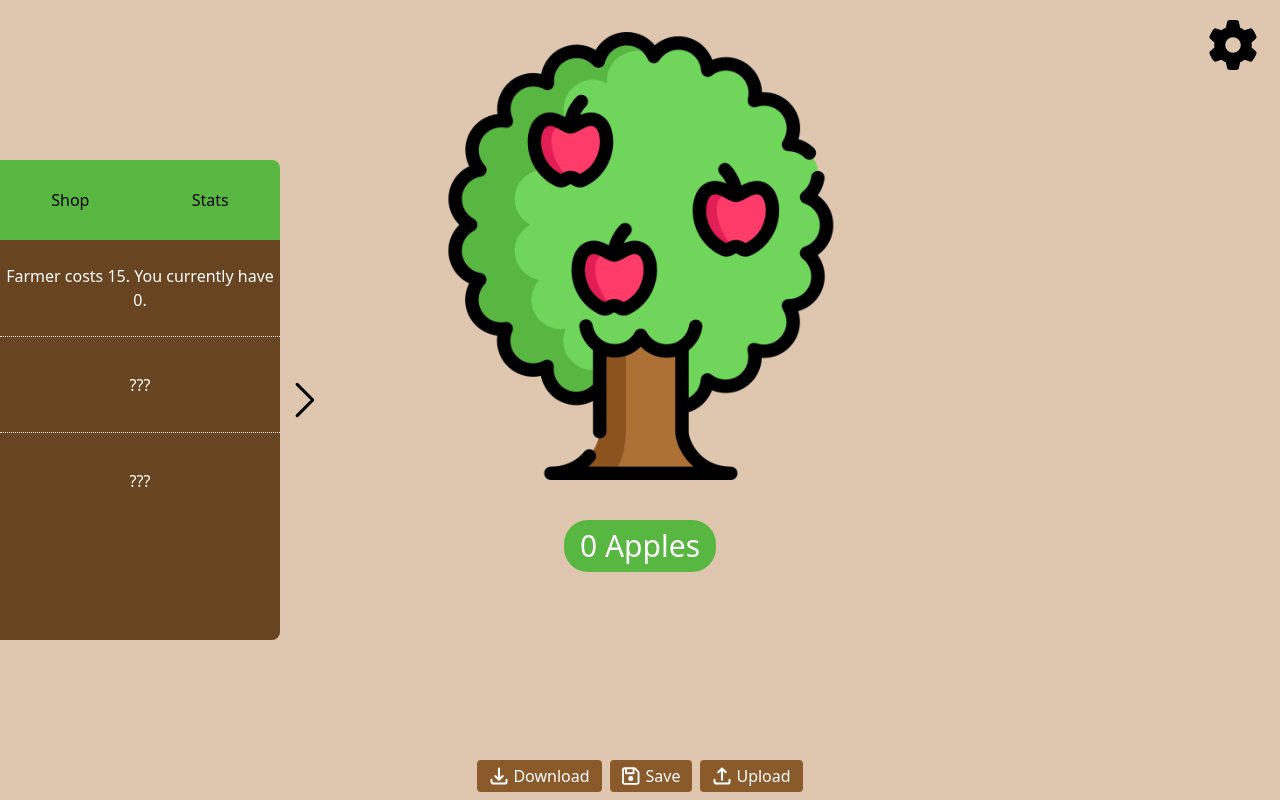
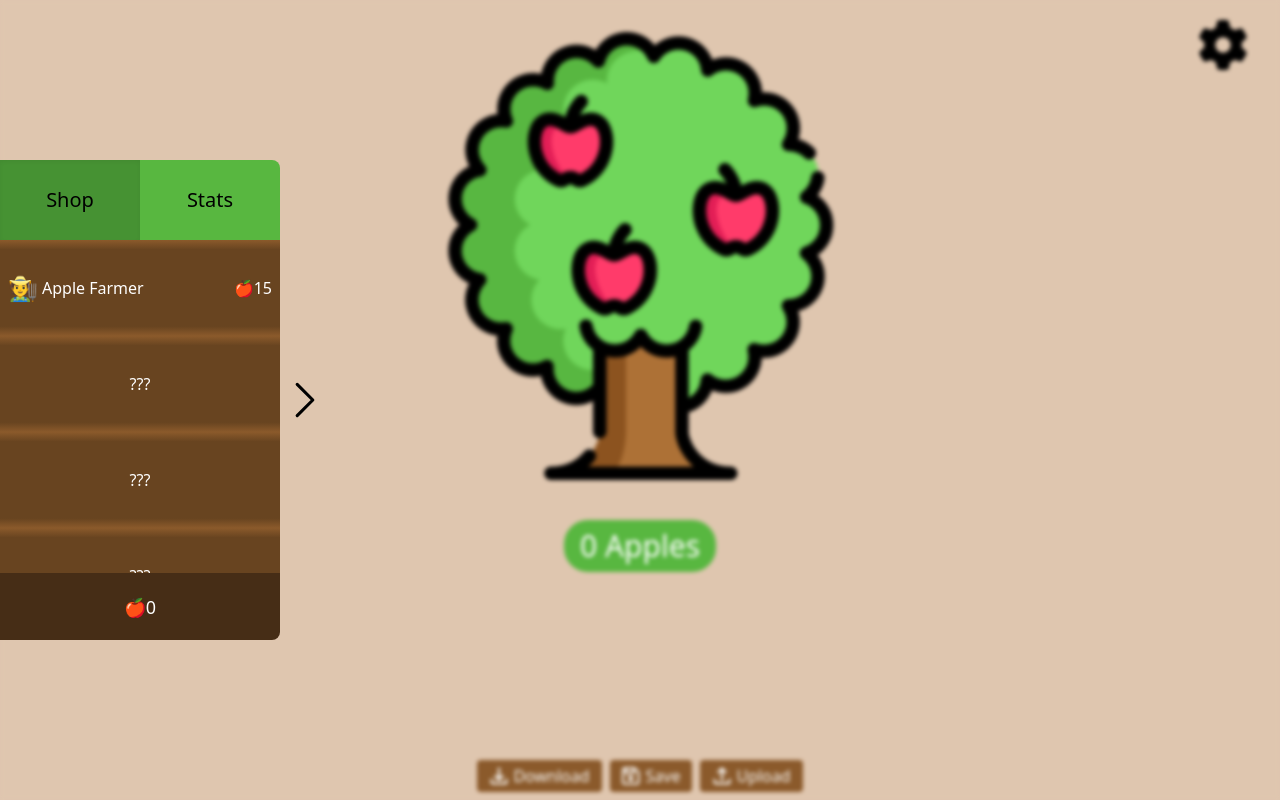
Before and after one commit to Leonardo-Gerling/Idle_Stonks, a Next.js app: page /game in a window 1280 px wide. Built offline with nearby package versions, Linux system fonts and the light colour scheme.

Commit message:
change SHop layout; remove scrollbar in shop; add ShopItem

```diff
--- a/components/game/settings_cog_wheel.tsx
+++ b/components/game/settings_cog_wheel.tsx
@@ -6,7 +6,7 @@ export default function SettingsCogWheel(): ReactElement {
     const [showSettings, setShowSettings] = useState(false)
 
     return (
-        <button aria-label="settings cog wheel" className="h-10 w-10 absolute top-5 right-8" onClick={() => setShowSettings(!showSettings)}>
+        <button aria-label="settings cog wheel" className="h-[50px] w-[50px] absolute top-5 right-8" onClick={() => setShowSettings(!showSettings)}>
             <CogWheel width={50} />
         </button>
     )
--- a/components/game/shop.tsx
+++ b/components/game/shop.tsx
@@ -11,15 +11,17 @@ export default function Shop(): ReactElement {
     const [collapsed, setCollapsed] = useState(false)
 
     return (
+        <>
+            <div className={`absolute inset-0 h-screen w-screen z-10 backdrop-blur-[2px] transition-opacity ease-in-out duration-700 ${collapsed ? "opacity-0 pointer-events-none" : "opacity-100"}`} />
             <section aria-label="shop" className={`transform-transition ease-in-out duration-700 absolute flex flex-row top-1/2 -translate-y-1/2 h-[30rem] z-20 pointer-events-none  ${collapsed ? "translate-x-[-17.5rem]" : ""}`}>
                 <div className="flex flex-col w-[17.5rem]  justify-center items-center pointer-events-auto">
 
-                <div className="flex flex-row flex-1 justify-around items-center w-full bg-green-500  rounded-tr-lg">
-                    <button onClick={() => setShowShopView(true)}>Shop</button>
-                    <button onClick={() => setShowShopView(false)}>Stats</button>
+                    <div className="flex flex-row flex-1 justify-around items-center w-full bg-green-500 rounded-tr-lg text-xl">
+                        <button onClick={() => setShowShopView(true)} className={`h-full w-full ${showShopView ? "bg-green-600 shadow-inner" : ""}`}>Shop</button>
+                        <button onClick={() => setShowShopView(false)} className={`h-full w-full ${showShopView ? "" : "bg-green-600 shadow-inner"}`}>Stats</button>
                     </div>
 
-                <div className="bg-brown-700 w-[17.5rem] flex-[5] rounded-br-lg text-white overflow-auto">
+                    <div className="w-[17.5rem] flex-[5] rounded-br-lg text-white overflow-auto">
                         {showShopView ? <ShopView /> : <StatsView />}
                     </div>
                 </div>
@@ -30,5 +32,6 @@ export default function Shop(): ReactElement {
                     </button>
                 </div>
             </section>
+        </>
     )
 }
--- a/components/game/shop_tile.tsx
+++ b/components/game/shop_tile.tsx
@@ -33,9 +33,11 @@ interface ShopTileProps {
 export default function ShopTile({ shopItem }: ShopTileProps): ReactElement {
     const {counts, apples, setApples, incrementItem} = useContext(ShopContext)
 
+    const name = shopItem.itemName
+
     if (!previousItemBought(shopItem, counts)) {
         return (
-            <div className="flex justify-center items-center h-24 w-full">
+            <div className="flex justify-center items-center h-24 w-full shop-gradient">
                 <p aria-label="Hidden Item">
                     ???
                 </p>
@@ -44,16 +46,22 @@ export default function ShopTile({ shopItem }: ShopTileProps): ReactElement {
     }
 
     return (
-        <div className="flex justify-center items-center h-24 w-full">
-            <button aria-label={`Buy ${shopItem.itemName}`} onClick={() => {
-                if (apples >= shopItem.getPrice(counts[shopItem.itemName])) {
-                    setApples(apples - shopItem.getPrice(counts[shopItem.itemName]))
+        <button
+            aria-label={`Buy ${name}`}
+            className="flex flex-row justify-between items-center px-2 h-24 w-full shop-gradient"
+            onClick={() => {
+                if (apples >= shopItem.getPrice(counts[name])) {
+                    setApples(apples - shopItem.getPrice(counts[name]))
                     incrementItem(shopItem, 1)
-                }
-            }}>
-                {shopItem.itemName} costs {shopItem.getPrice(counts[shopItem.itemName])}. You currently have {counts[shopItem.itemName]}.
-            </button>
-        </div>
+                }}
+        }>
+            <div className="flex flex-row items-center gap-1">
+                <p className="text-2xl">{shopItem.emoji}</p>
+                <p className="whitespace-nowrap">{name}</p>
+            </div>
+
+            <p className="font-medium">🍎{shopItem.getPrice(counts[name])}</p>
+        </button>
     )
 
 
--- a/components/game/shop_view.tsx
+++ b/components/game/shop_view.tsx
@@ -1,14 +1,22 @@
-import { ReactElement } from "react"
+import { ReactElement, useContext } from "react"
 
 import ShopTile from "@components/game/shop_tile"
-import { farmer, backyardTree, appleFarm } from "@utilities/shop_items"
+import shopItems from "@utilities/shop_items"
+import ShopContext from "@utilities/shop_context"
 
 export default function ShopView(): ReactElement {
+    const {apples} = useContext(ShopContext)
+
     return (
-        <div aria-label="buy-view" className="flex flex-col justify-start divide-y divide-dotted select-none">
-            <ShopTile shopItem={farmer} />
-            <ShopTile shopItem={backyardTree} />
-            <ShopTile shopItem={appleFarm} />
+        <div aria-label="buy-view" className="flex flex-col h-full w-full justify-start">
+            <div className="flex-[5] overflow-y-scroll hidden-scrollbar select-none">
+                {shopItems.map((shopItem) => <ShopTile shopItem={shopItem} key={`${shopItem.itemName} ShopTile`} />)}
+            </div>
+            <div className="flex flex-1 justify-center items-center text-lg font-medium bg-brown-800">
+                <p>🍎{Math.floor(apples)}</p>
+            </div>
         </div>
     )
 }
+
+//  divide-y divide-dotted
--- a/components/game/stat_tile.tsx
+++ b/components/game/stat_tile.tsx
@@ -14,8 +14,16 @@ export default function StatTile({ shopItem }: StatTileProps): ReactElement {
     const name = shopItem.itemName
 
     return (
-        <div aria-label={`Stats of ${name}s`} className="flex justify-center items-center w-full h-[7rem]">
-            {counts[name] > 0 ? <p>{counts[name]} {shopItem.emoji}{name}{counts[name] > 1 ? "s" : ""} produce 🍎{fixNumber(shopItem.changePerSecond * counts[name])}/s</p> : null}
+        <div className="flex flex-row justify-between items-center px-2 h-24 w-full shop-gradient">
+            <div className="flex flex-row gap-1 w-full items-center">
+                <p className="text-2xl">{shopItem.emoji}</p>
+                <p className="whitespace-nowrap">{name}</p>
+            </div>
+
+            <div className="flex flex-col justify-evenly items-end h-full w-full font-medium">
+                <p>x{counts[name]}</p>
+                <p>🍎{fixNumber(shopItem.changePerSecond * counts[name])}/s</p>
+            </div>
         </div>
     )
 }
--- a/components/game/stats_view.tsx
+++ b/components/game/stats_view.tsx
@@ -1,6 +1,6 @@
 import { ReactElement, useContext } from "react"
 
-import { farmer, backyardTree, appleFarm } from "@utilities/shop_items"
+import shopItems from "@utilities/shop_items"
 import StatTile from "@components/game/stat_tile"
 import ShopContext from "@utilities/shop_context"
 
@@ -9,13 +9,11 @@ export default function StatsView(): ReactElement {
 
     return (
         <div aria-label="stats-view" className="flex flex-col h-full w-full justify-start">
-            <div className="flex-[5]  divide-y divide-dotted overflow-y-scroll select-none">
-                <StatTile shopItem={farmer} />
-                <StatTile shopItem={backyardTree} />
-                <StatTile shopItem={appleFarm} />
+            <div className="flex-[5] overflow-y-scroll hidden-scrollbar select-none">
+                {shopItems.map((shopItem) => <StatTile shopItem={shopItem} key={`${shopItem.itemName} StatTile`} />)}
             </div>
-            <div className="flex flex-1 justify-center items-center border-t-[1px]">
-                <p>🍎{changePerSecond.toFixed(2)}/s in total</p>
+            <div className="flex flex-1 justify-center items-center bg-brown-800 text-lg font-medium">
+                <p>🍎{changePerSecond.toFixed(2)}/s</p>
             </div>
         </div>
     )
--- a/components/game/tree_section.tsx
+++ b/components/game/tree_section.tsx
@@ -10,21 +10,20 @@ export default function TreeSection(): ReactElement {
     useAppleGame()
 
     return (
-        <div aria-label="Tree Section" className="select-none flex flex-col mx-auto w-full h-[32rem] p-8 items-center">
-            <div className="w-full h-full">
+        <section aria-label="Tree Section" className="select-none flex flex-col mx-auto w-full h-[32rem] p-8 items-center">
+            <button className="w-full h-full" onClick={() => setApples(apples + changePerClick + 1000)}>
                 <Image
                     src="/apple_tree.png"
                     width={512}
                     height={512}
                     priority={true}
                     alt="Apple Tree"
-                    onClick={() => setApples(apples + changePerClick + 1000)}
-                    className="cursor-pointer undraggable h-full w-full object-bottom object-contain"
+                    className="undraggable h-full w-full object-bottom object-contain"
                 />
-            </div>
+            </button>
 
             <p className="text-white bg-green-500 mt-10 text-center text-3xl py-2 px-4 rounded-3xl">{Math.floor(apples).toFixed(0)} Apples</p>
-        </div>
+        </section>
     )
 }
 
--- a/styles/globals.css
+++ b/styles/globals.css
@@ -1,6 +1,10 @@
 @tailwind base;
 @tailwind components;
 @tailwind utilities;
+
+button {
+    -webkit-tap-highlight-color: transparent;
+}
 
 .undraggable {
     user-drag: none;
@@ -16,4 +20,26 @@
     -moz-user-select: none;
     -ms-user-select: none;
     user-select: none;
+    -webkit-tap-highlight-color: transparent;
+    -webkit-touch-callout: none;
 }
+
+.hidden-scrollbar {
+    -ms-overflow-style: none;
+    scrollbar-width: none;
+}
+
+.hidden-scrollbar::-webkit-scrollbar {
+    display: none;
+}
+
+.shop-gradient {
+    background: rgba(104, 68, 32, 1);
+    background: linear-gradient(
+                    180deg,
+                    rgba(139, 90, 43, 1) 0%,
+                    rgba(104, 68, 32, 1) 10%,
+                    rgba(104, 68, 32, 1) 90%,
+                    rgba(139, 90, 43, 1) 100%
+                )
+}
--- a/utilities/shop_context.tsx
+++ b/utilities/shop_context.tsx
@@ -5,9 +5,10 @@ import type { ShopItemCounts, ShopItem, DefaultData } from "types"
 
 
 const defaultCounts: ShopItemCounts = {
-    "Farmer": 0,
-    "Backyard Tree": 0,
-    "Apple Farm": 0
+    "Apple Farmer": 0,
+    "Apple Tree": 0,
+    "Apple Farm": 0,
+    "Apple Factory": 0,
 } as const
 
 const ShopContext = createContext<{
--- a/utilities/shop_items.ts
+++ b/utilities/shop_items.ts
@@ -25,8 +25,8 @@ export class ShopItem {
     }
 }
 
-export const farmer = new ShopItem({
-    itemName: "Farmer",
+const appleFarmer = new ShopItem({
+    itemName: "Apple Farmer",
     initialPrice: 15,
     countMultiplier: 5,
     changePerClick: 0.05,
@@ -34,8 +34,8 @@ export const farmer = new ShopItem({
     emoji:"🧑‍🌾"
 })
 
-export const backyardTree = new ShopItem({
-    itemName: "Backyard Tree",
+const appleTree = new ShopItem({
+    itemName: "Apple Tree",
     initialPrice: 300,
     countMultiplier: 20,
     changePerClick: 0.3,
@@ -43,7 +43,7 @@ export const backyardTree = new ShopItem({
     emoji:"🌳"
 })
 
-export const appleFarm = new ShopItem({
+const appleFarm = new ShopItem({
     itemName: "Apple Farm",
     initialPrice: 7000,
     countMultiplier: 300,
@@ -51,3 +51,16 @@ export const appleFarm = new ShopItem({
     changePerSecond: 50,
     emoji:"🏡"
 })
+
+const appleFactory = new ShopItem({
+    itemName: "Apple Factory",
+    initialPrice: 25000,
+    countMultiplier: 1200,
+    changePerClick: 7,
+    changePerSecond: 200,
+    emoji:"🏭"
+})
+
+
+const shopItems = [appleFarmer, appleTree, appleFarm, appleFactory]
+export default shopItems
```
Also changed, not shown: types.ts (+5 -4 lines). Lines whose indentation alone changed are shown as unchanged.
